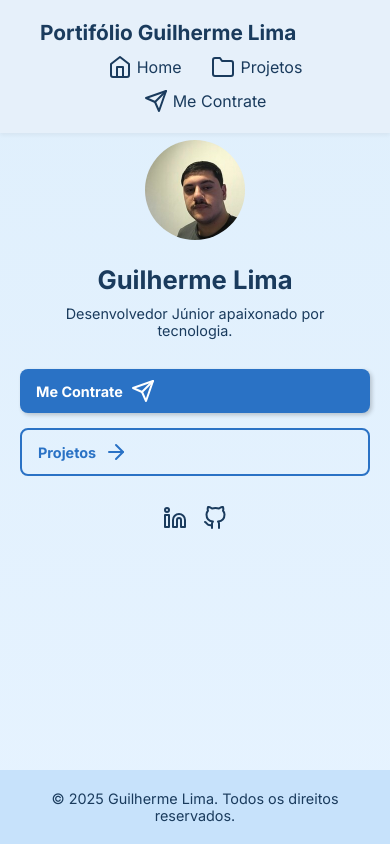
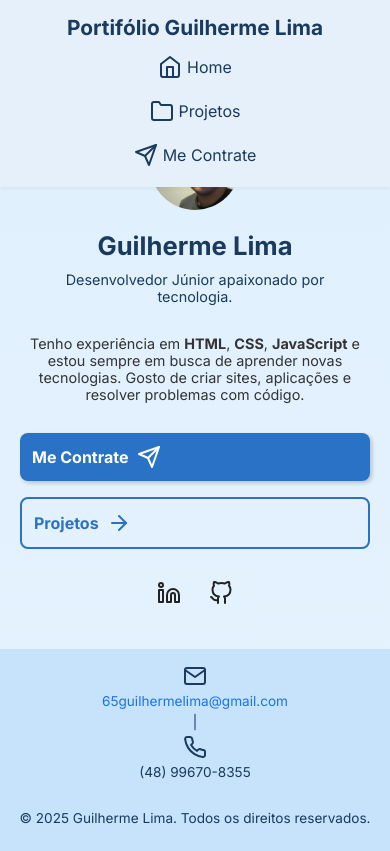
Before and after one commit to guilhermeelimaa/Portifolio-Guilherme-Lima, a plain HTML site: page index.html in a window 390 px wide. Drawn offline with nearby package versions, Linux system fonts and the light colour scheme.

Commit message:
atualizando funcionalidades

```diff
--- a/index.html
+++ b/index.html
@@ -17,7 +17,7 @@
       <div class="logo">Portifólio Guilherme Lima</div>
       <nav>
         <a href="#home"><i data-feather="home"></i> Home</a>
-        <a href="#projetos"><i data-feather="folder"></i> Projetos</a>
+        <a href="projetos.html"><i data-feather="folder"></i> Projetos</a>
         <a href="#contato"><i data-feather="send"></i> Me Contrate</a>
       </nav>
     </header>
@@ -31,30 +31,54 @@
       <h1>Guilherme Lima</h1>
       <p>Desenvolvedor Júnior apaixonado por tecnologia.</p>
 
+      <!-- SOBRE MIM -->
+      <section class="sobre-mim">
+        <p>
+          Tenho experiência em <strong>HTML</strong>, <strong>CSS</strong>,
+          <strong>JavaScript</strong> e estou sempre em busca de aprender novas
+          tecnologias. Gosto de criar sites, aplicações e resolver problemas com
+          código.
+        </p>
+      </section>
+
+      <!-- BOTÕES -->
       <div class="botoes">
-        <a href="mailto:65guilhermelima@gmail.com?subject=Contato%20via%20Portfólio&body=Olá%20Guilherme%2C%20gostaria%20de%20falar%20com%20você%20sobre..." class="btn primario">
-  Me Contrate <i data-feather="send"></i>
-</a>
-
-
-        <a href="#projetos" class="btn secundario"
-          >Projetos <i data-feather="arrow-right"></i
-        ></a>
+        <a
+          href="mailto:65guilhermelima@gmail.com?subject=Contato%20via%20Portfólio&body=Olá%20Guilherme%2C%20gostaria%20de%20falar%20com%20você%20sobre..."
+          class="btn primario"
+        >
+          Me Contrate <i data-feather="send"></i>
+        </a>
+        <a href="projetos.html" class="btn secundario">
+          Projetos <i data-feather="arrow-right"></i>
+        </a>
       </div>
 
+      <!-- REDES SOCIAIS -->
       <div class="redes-sociais">
         <a
           href="https://www.linkedin.com/in/guilhermee-limaa/?originalSubdomain=br"
           target="_blank"
-          ><i data-feather="linkedin"></i
-        ></a>
-        <a href="https://github.com/guilhermeelimaa" target="_blank"
-          ><i data-feather="github"></i
-        ></a>
+        >
+          <i data-feather="linkedin"></i>
+        </a>
+        <a href="https://github.com/guilhermeelimaa" target="_blank">
+          <i data-feather="github"></i>
+        </a>
       </div>
     </main>
 
-    <footer>© 2025 Guilherme Lima. Todos os direitos reservados.</footer>
+    <footer>
+      <div class="footer-left">
+        <i data-feather="mail"></i>
+        <a href="mailto:65guilhermelima@gmail.com">65guilhermelima@gmail.com</a>
+        &nbsp;|&nbsp;
+        <i data-feather="phone"></i> (48) 99670-8355
+      </div>
+      <div class="footer-center">
+        © 2025 Guilherme Lima. Todos os direitos reservados.
+      </div>
+    </footer>
 
     <script>
       feather.replace();
--- /dev/null
+++ b/projetos.html
@@ -0,0 +1,64 @@
+<!DOCTYPE html>
+<html lang="pt-BR">
+  <head>
+    <meta charset="UTF-8" />
+    <meta name="viewport" content="width=device-width, initial-scale=1.0" />
+    <title>Projetos | Guilherme Lima</title>
+    <link rel="stylesheet" href="style.css" />
+    <script defer src="script.js"></script>
+    <link
+      rel="stylesheet"
+      href="https://fonts.googleapis.com/css2?family=Inter:wght@400;700&display=swap"
+    />
+    <script src="https://unpkg.com/feather-icons"></script>
+  </head>
+  <body>
+    <header>
+      <div class="logo">Portfólio Guilherme Lima</div>
+      <nav>
+        <a href="index.html#home"><i data-feather="home"></i> Home</a>
+        <a href="projetos.html"><i data-feather="folder"></i> Projetos</a>
+        <a href="index.html#contato"><i data-feather="send"></i> Me Contrate</a>
+      </nav>
+    </header>
+
+    <main>
+      <h1>Meus Projetos</h1>
+      <p>
+        Abaixo estão alguns projetos que desenvolvi, com links e descrições.
+      </p>
+
+      <section class="projetos-container">
+        <article class="projeto-card">
+          <h2>Nome do Projeto 1</h2>
+          <p>
+            Uma descrição breve sobre o que esse projeto faz e quais tecnologias
+            foram usadas.
+          </p>
+          <a href="https://github.com/guilhermeelimaa" target="_blank"
+            >Ver no GitHub</a
+          >
+        </article>
+
+        <article class="projeto-card">
+          <h2>Nome do Projeto 2</h2>
+          <p>
+            Breve resumo do projeto, problemas resolvidos e objetivos
+            alcançados.
+          </p>
+          <a href="https://github.com/guilhermeelimaa" target="_blank"
+            >Ver no GitHub</a
+          >
+        </article>
+
+
+      </section>
+    </main>
+
+    <footer>© 2025 Guilherme Lima. Todos os direitos reservados.</footer>
+
+    <script>
+      feather.replace();
+    </script>
+  </body>
+</html>
--- a/style.css
+++ b/style.css
@@ -5,7 +5,7 @@
 }
 
 body {
-  font-family: 'Inter', sans-serif;
+  font-family: "Inter", sans-serif;
   background: linear-gradient(to bottom, #dfeffc, #e6f3ff);
   color: #1a3b5d;
   text-align: center;
@@ -66,6 +66,9 @@ main {
   border-radius: 50%;
   margin-bottom: 20px;
   object-fit: cover;
+  display: block;
+  margin-left: auto;
+  margin-right: auto;
 }
 
 h1 {
@@ -105,7 +108,7 @@ p {
 .primario {
   background-color: #2a72c5;
   color: #fff;
-  box-shadow: 2px 2px 4px rgba(0,0,0,0.2);
+  box-shadow: 2px 2px 4px rgba(0, 0, 0, 0.2);
 }
 
 .primario:hover {
@@ -133,13 +136,108 @@ p {
 }
 
 footer {
-  margin-top: auto;
-  padding: 20px;
   background-color: #c7e2fb;
-  font-size: 0.9rem;
+  color: #1a3b5d;
+  padding: 15px 20px;
+  font-size: 0.85rem;
+  position: relative;
+  display: flex;
+  flex-wrap: wrap;
+  justify-content: space-between;
+  align-items: center;
+  min-height: 60px;
+  /* Faz o rodapé crescer conforme necessário */
+  transition: min-height 0.3s ease;
 }
 
-/* Responsividade */
+.footer-left {
+  display: flex;
+  align-items: center;
+  gap: 10px;
+  flex-wrap: wrap;
+  margin-bottom: 5px;
+}
+
+.footer-left a {
+  color: #1a73e8;
+  text-decoration: none;
+}
+
+.footer-left a:hover {
+  text-decoration: underline;
+}
+
+.footer-center {
+  text-align: center;
+  flex-grow: 1;
+  margin: 5px 0;
+}
+
+footer i {
+  vertical-align: middle;
+}
+
+.contato-info {
+  margin-top: 20px;
+  font-size: 1rem;
+  color: #003366;
+  text-align: center;
+}
+
+.contato-info a {
+  color: #004a99;
+  text-decoration: none;
+}
+
+.contato-info a:hover {
+  text-decoration: underline;
+}
+
+.sobre-mim {
+  max-width: 600px;
+  margin: 1rem auto;
+  font-size: 1rem;
+  color: #333;
+  text-align: center;
+}
+
+.contato {
+  margin-top: 1.5rem;
+  font-size: 1rem;
+  color: #222;
+  text-align: center;
+}
+
+.contato p {
+  margin: 0.5rem 0;
+  display: flex;
+  align-items: center;
+  justify-content: center;
+  gap: 0.5rem;
+}
+
+.contato a {
+  color: #1a73e8;
+  text-decoration: none;
+}
+
+.redes-sociais {
+  margin-top: 2rem;
+  display: flex;
+  justify-content: center;
+  gap: 1rem;
+}
+
+.redes-sociais a {
+  color: #222;
+  transition: transform 0.3s;
+}
+
+.redes-sociais a:hover {
+  transform: scale(1.1);
+}
+
+/* Responsividade para tablets */
 @media (max-width: 768px) {
   header {
     flex-direction: column;
@@ -179,4 +277,86 @@ footer {
   .redes-sociais a {
     margin: 0 6px;
   }
+
+  footer {
+    min-height: 80px;
+    padding: 15px;
+    gap: 10px;
+  }
 }
+
+/* Responsividade para celulares */
+@media (max-width: 600px) {
+  body {
+    padding-top: 80px;
+  }
+
+  header {
+    padding: 15px 20px;
+    flex-direction: column;
+    align-items: center;
+  }
+
+  nav {
+    flex-direction: column;
+    align-items: center;
+    gap: 10px;
+    margin-top: 10px;
+  }
+
+  nav a {
+    margin-left: 0;
+    margin-top: 5px;
+    margin-bottom: 5px;
+  }
+
+  .foto-perfil {
+    width: 90px;
+    height: 90px;
+    /* Garante que a foto não desapareça */
+    display: block;
+  }
+
+  .botoes {
+    flex-direction: column;
+    gap: 1rem;
+    width: 100%;
+  }
+
+  .btn {
+    width: 100%;
+    text-align: center;
+    font-size: 1rem;
+    padding: 12px;
+  }
+
+  footer {
+    flex-direction: column;
+    align-items: center;
+    text-align: center;
+    padding: 15px 10px;
+    min-height: 120px;
+  }
+
+  .footer-left {
+    justify-content: center;
+    margin-bottom: 10px;
+  }
+
+  .footer-center {
+    margin: 10px 0;
+    width: 100%;
+  }
+}
+
+/* Ajustes para telas muito pequenas */
+@media (max-width: 400px) {
+  footer {
+    min-height: 150px;
+  }
+
+  .footer-left {
+    flex-direction: column;
+    gap: 5px;
+  }
+}
```
